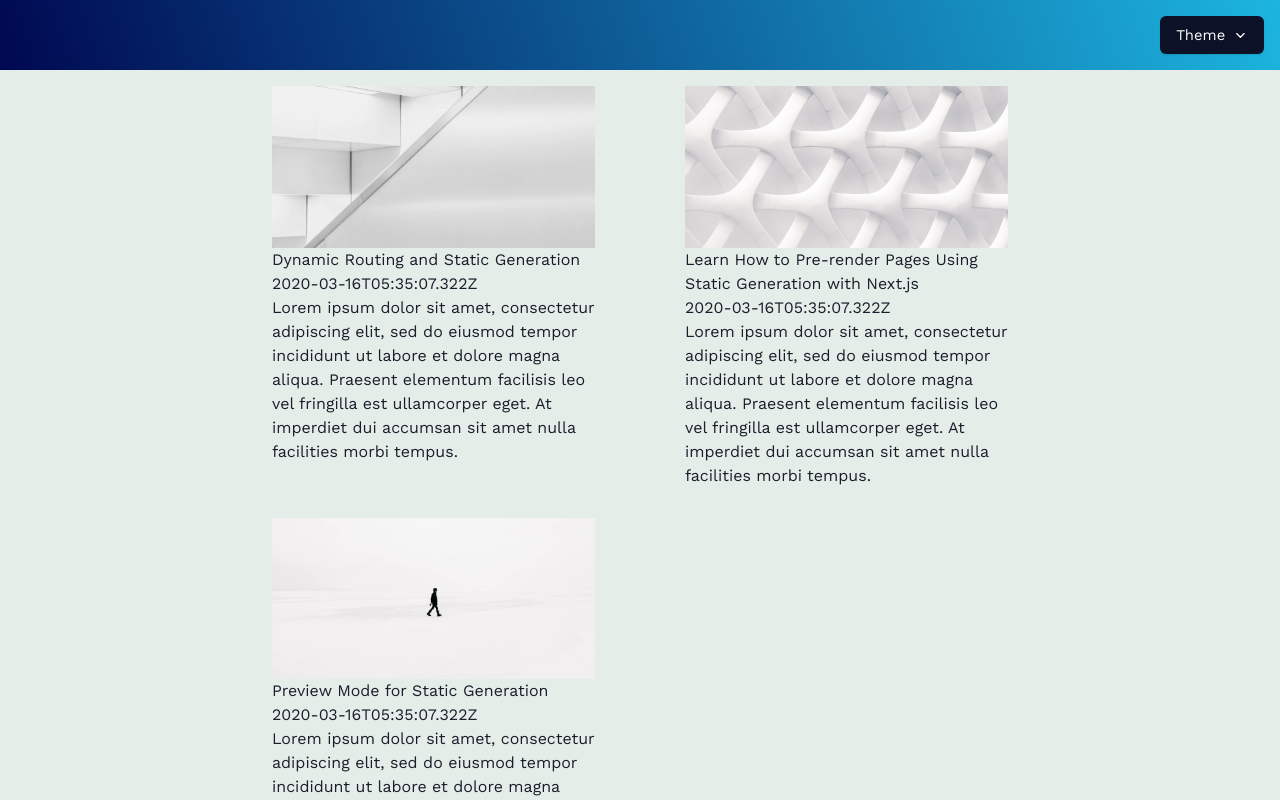
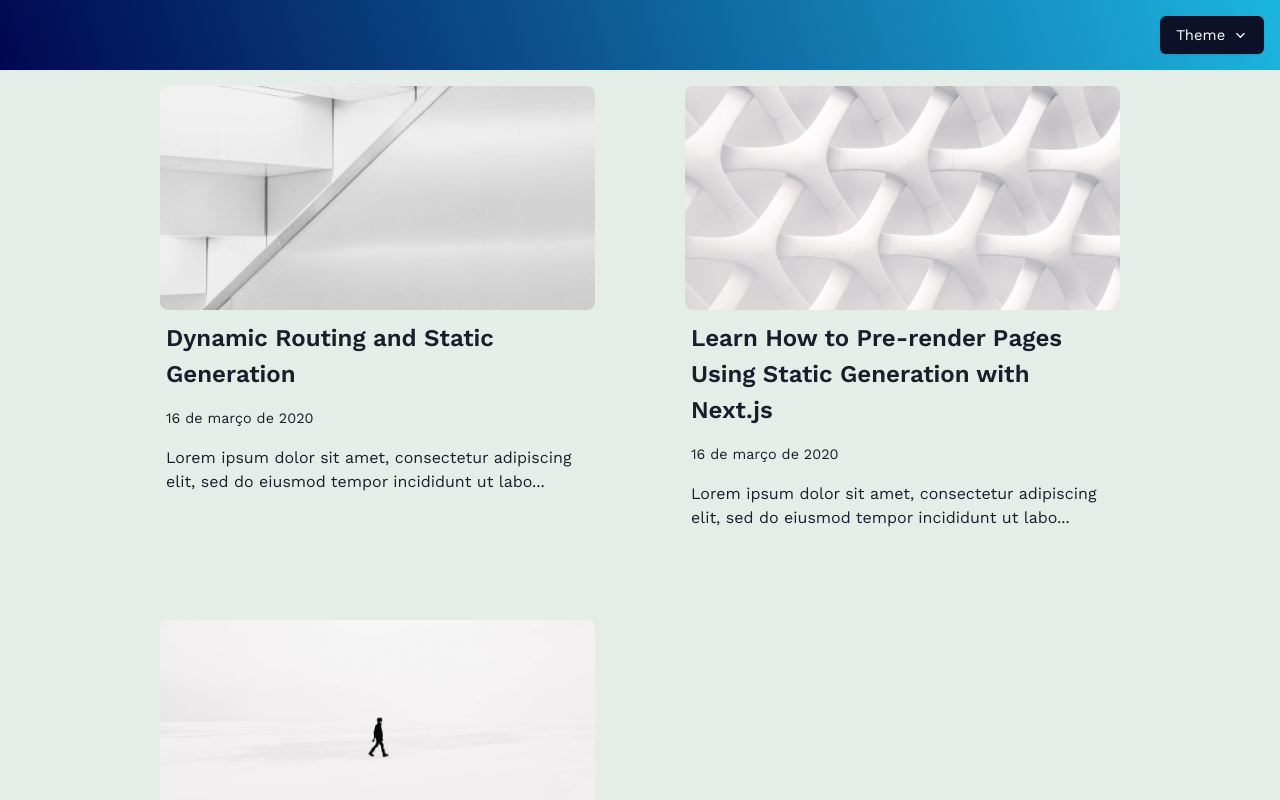
Before and after one commit to leandroslc/my-site, a Next.js app: page / in a window 1280 px wide. Shown: the top 800 px of the page. Built offline with nearby package versions, Linux system fonts and the light colour scheme.

Commit message:
feat: New home page

```diff
--- /dev/null
+++ b/src/lib/helpers/format-date.ts
@@ -0,0 +1,8 @@
+import { parseISO, format } from 'date-fns'
+import { ptBR } from 'date-fns/locale'
+
+export const formatDate = (isoDateTime: string) => {
+  const date = parseISO(isoDateTime)
+
+  return format(date, 'PPP', { locale: ptBR })
+}
--- /dev/null
+++ b/src/lib/helpers/index.ts
@@ -0,0 +1,2 @@
+export * from './format-date'
+export * from './truncate'
--- /dev/null
+++ b/src/lib/helpers/truncate.ts
@@ -0,0 +1,11 @@
+export const truncate = (value: string, maxLength: number) => {
+  if (value.length <= maxLength) {
+    return value
+  }
+
+  if (value.length < 3) {
+    return ''
+  }
+
+  return `${value.substring(0, maxLength - 3)}...`
+}
--- a/src/modules/home/page/index.tsx
+++ b/src/modules/home/page/index.tsx
@@ -1,5 +1,6 @@
 import { Post } from '@/src/lib/types'
 import { PageLayout } from '@/src/modules/app'
+import { PostCard } from '../post-card'
 import * as S from './styles'
 
 type Props = {
@@ -12,15 +13,7 @@ export const HomePage = ({ posts }: Props) => {
       <S.Content>
         <S.Posts>
           {posts.map((post) => (
-            <S.PostCard key={post.slug}>
-              <S.Image
-                src={post.coverImage}
-                alt={`Cover image to ${post.title}`}
-              />
-              <S.Title>{post.title}</S.Title>
-              <S.Date dateTime={post.date}>{post.date}</S.Date>
-              <S.Description>{post.excerpt}</S.Description>
-            </S.PostCard>
+            <PostCard key={post.slug} post={post} />
           ))}
         </S.Posts>
       </S.Content>
--- a/src/modules/home/page/styles.ts
+++ b/src/modules/home/page/styles.ts
@@ -8,24 +8,15 @@ export const Content = styled.section`
   @media (min-width: ${sizes.small}) {
     max-width: 768px;
   }
+
+  @media (min-width: ${sizes.medium}) {
+    max-width: 992px;
+  }
 `
 
 export const Posts = styled.main`
   display: grid;
   grid-template-columns: repeat(auto-fill, minmax(20rem, 1fr));
-  row-gap: 30px;
+  row-gap: 90px;
   column-gap: 90px;
 `
-
-export const PostCard = styled.article`
-  display: flex;
-  flex-direction: column;
-`
-
-export const Image = styled.img``
-
-export const Title = styled.h1``
-
-export const Date = styled.time``
-
-export const Description = styled.span``
--- /dev/null
+++ b/src/modules/home/post-card/index.tsx
@@ -0,0 +1,27 @@
+import Link from 'next/link'
+import { formatDate, truncate } from '@/src/lib/helpers'
+import { Post } from '@/src/lib/types'
+import * as S from './styles'
+
+type Props = {
+  post: Post
+}
+
+export const PostCard = ({ post }: Props) => {
+  return (
+    <S.PostCard key={post.slug}>
+      <S.Header>
+        <S.Image src={post.coverImage} alt={`Cover image to ${post.title}`} />
+      </S.Header>
+      <S.Content>
+        <S.Title>
+          <Link as={`/posts/${post.slug}`} href="/posts/[slug]">
+            <a className="hover:underline">{post.title}</a>
+          </Link>
+        </S.Title>
+        <S.Date dateTime={post.date}>{formatDate(post.date)}</S.Date>
+        <S.Description>{truncate(post.excerpt, 100)}</S.Description>
+      </S.Content>
+    </S.PostCard>
+  )
+}
--- /dev/null
+++ b/src/modules/home/post-card/styles.ts
@@ -0,0 +1,42 @@
+import styled from 'styled-components'
+import { sizes } from '@/src/theme'
+
+export const PostCard = styled.article`
+  display: flex;
+  flex-direction: column;
+`
+
+export const Header = styled.header``
+
+export const Image = styled.img`
+  width: auto;
+  margin-bottom: 10px;
+  border-radius: 8px;
+
+  @media (min-width: ${sizes.small}) {
+    min-height: 10rem;
+  }
+
+  @media (min-width: ${sizes.medium}) {
+    min-height: 14rem;
+  }
+`
+
+export const Content = styled.main`
+  display: flex;
+  flex-direction: column;
+  padding: 0 6px;
+`
+
+export const Title = styled.h1`
+  margin-bottom: 16px;
+  font-size: 1.5rem;
+  font-weight: bold;
+`
+
+export const Date = styled.time`
+  margin-bottom: 16px;
+  font-size: 0.9rem;
+`
+
+export const Description = styled.span``
--- a/src/theme/global-styles.tsx
+++ b/src/theme/global-styles.tsx
@@ -26,6 +26,7 @@ export const GlobalStyles = createGlobalStyle`
 
   body {
     height: 100%;
+    margin: 0;
     color: ${({ theme }) => theme.body.text};
     font-family: 'Work Sans', Tahoma, Helvetica, Arial, Roboto, sans-serif;
     background: ${({ theme }) => theme.body.back};
@@ -39,4 +40,13 @@ export const GlobalStyles = createGlobalStyle`
     user-select: none;
     -webkit-appearance: button;
   }
+
+  blockquote, dl, dd, h1, h2, h3, h4, h5, h6, hr, figure, p, pre {
+    margin: 0;
+  }
+
+  h1, h2, h3, h4, h5, h6 {
+    font-size: inherit;
+    font-weight: inherit;
+  }
 `
```
Also changed, not shown: 1 other file (tests, documents, lock files or other folders).
